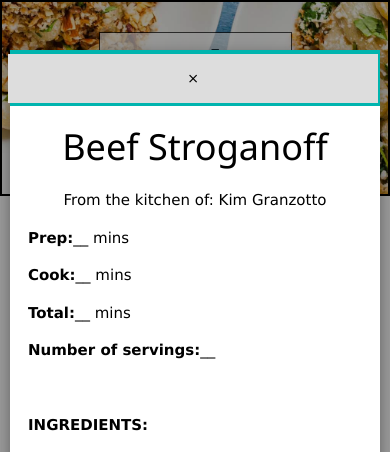
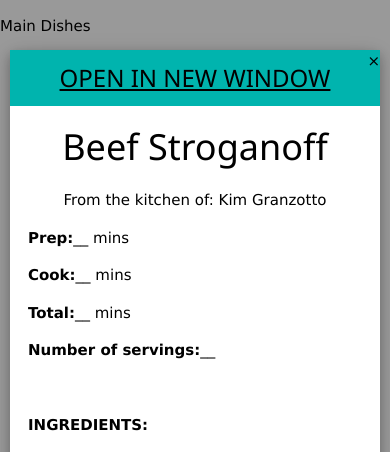
Before and after one commit to Granzottomccarthy/Granzottomccarthy.github.io, a PHP site: page /main.html in a window 390 px wide, after a click that opens the changed part. Shown: the top 452 px of the page. Run offline with PHP 8.4, Linux system fonts and the light colour scheme.

Commit message:
Add files via upload

```diff
--- a/main.html
+++ b/main.html
@@ -2,8 +2,6 @@
 <html>
 <title>MAIN DISHES</title>
 <meta charset="UTF-8">
-<meta name="google-site-verification" content="EyT9eGHchNr_f6jhlp2TWrK-0PGuHkiK3fyxkh7vyZ0" />
-<meta name="viewport" content="width=device-width, initial-scale=1">
 <link rel="stylesheet" href="https://www.w3schools.com/w3css/4/w3.css">
 <link rel="stylesheet" href="https://fonts.googleapis.com/css?family=Karma">
 <link rel="stylesheet" href="https://cdnjs.cloudflare.com/ajax/libs/font-awesome/4.7.0/css/font-awesome.min.css">
@@ -37,81 +35,6 @@ function includeHTML() {
   }
 };
 </script>
-<style>
-/* Add padding BETWEEN each w3-col column */
-.row,
-.row > .w3-col column {
-  padding: 8px;
-}
-/* Create four equal w3-col columns that floats next to each other */
-.w3-col column {
-  float: left;
-  width: 25%;
-}
-/* Create header that floats next to each other */
-.header {
-  float: left;
-  width: 100%;
-}
-/* Page Content */
-.content {
-  background-color: white;
-  padding: 10px;
-}
-
-/* Catagory images with header Title */
-.header {
-  padding: 50px;
-  text-align: center;
-  background: #;
-  color: black;
-  font-size: 42px;
-  opacity: 0.8;
-}
-/* Header backgrounds */
-div.background-main {
-  background: url(images/main.jpg) repeat;
-  border: 2px solid black;
-  background-size: cover;
-}
-/* header titles: */
-div.transbox {
-  margin: 30px 25%;
-  background-color: #ffffff;
-  border: 1px solid black;
-  opacity: 0.7;
-}
-div.transbox p {
-  margin: 1%;
-  font-size: 42px;
-  text-align: center;
-  font-weight: bold;
-  color: #000000;
-}
-/* For mobile phones: */
-@media only screen and (max-width: 768px) {
-  /* For mobile phones: */
-  [class*="modal"] {
-    width: 100%;
-  }
-}
-/* MODAL CLOSE BUTTON */
-.btn-modal {
-  background-color: #ddd;
-  border: none;
-  color: black;
-  padding: 14px 20px;
-  text-align: center;
-  font-size: 14px;
-  margin: 4px 2px;
-}
-.btn-modal:hover {
-  background-color: #f04948;
-  color: white;
-}
-</style>
-</head>
-<body>
 <!-- !PAGE CONTENT! -->
 <div class="w3-content" style="max-width:1600px">
 <!--* Header/main dishes */-->
--- a/mystyle.css
+++ b/mystyle.css
@@ -8,6 +8,8 @@
 .column {
   float: left;
   width: 25%;
+  display: none; /* Hide all elements by default */
+
 }
 /* Create header that floats next to each other */
 .header {
```
